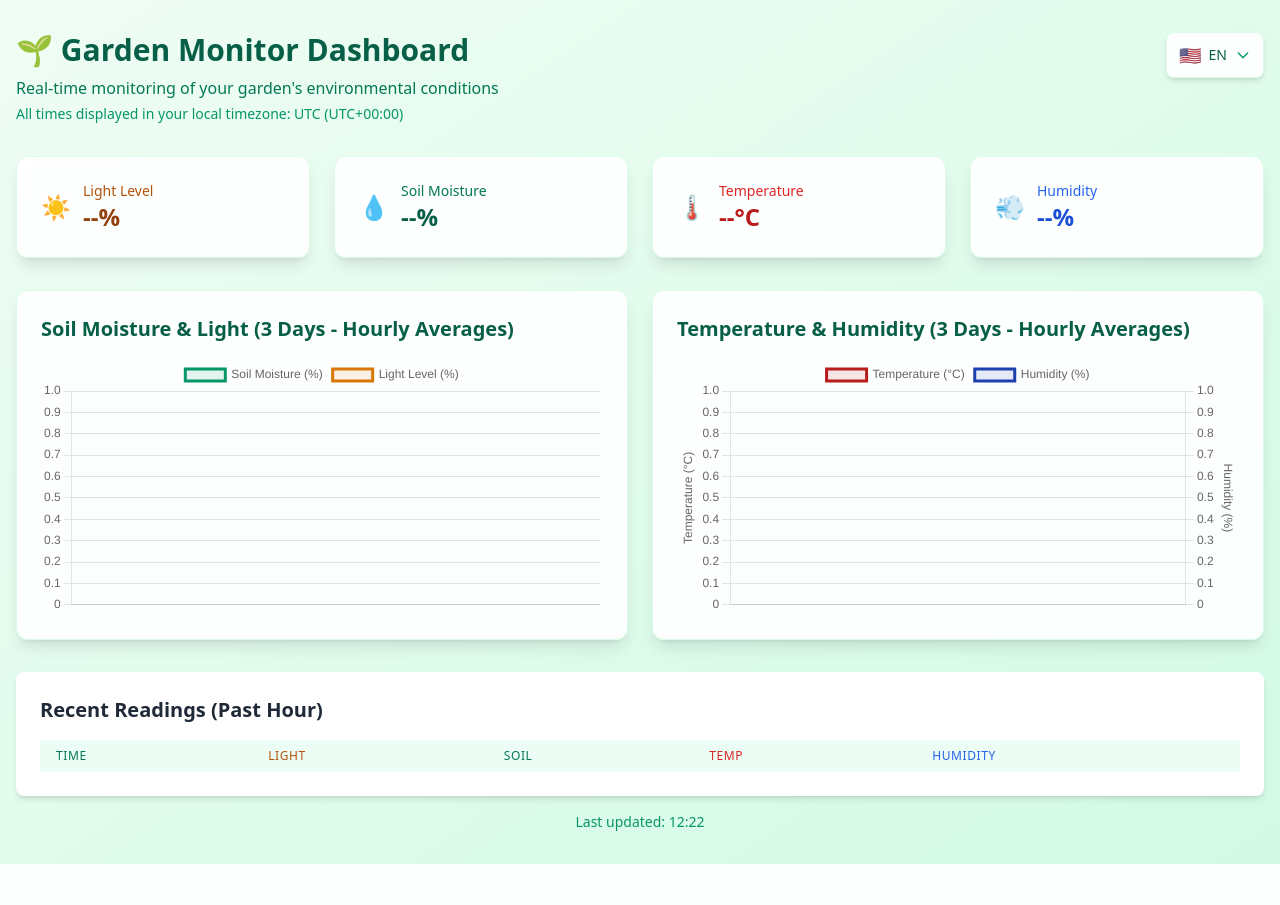
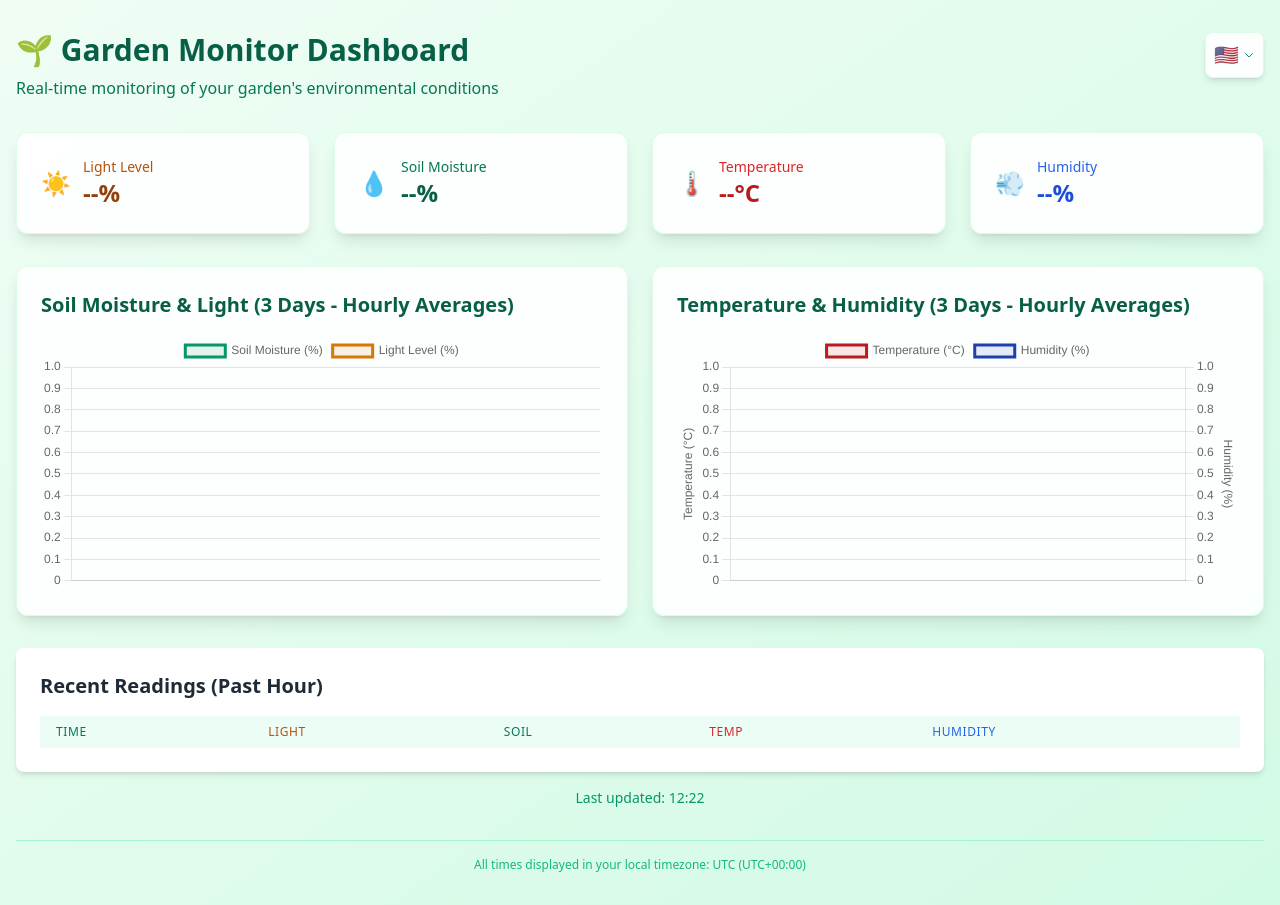
Before and after one commit to willfong/pico-garden-monitor, a Flask app: page / in a window 1280 px wide. Before the commit the page ends 864 px from the top, so only its background shows below. Run offline with Flask 3, Linux system fonts and the light colour scheme; data that the repository does not hold is empty; some libraries are stand-ins or nearby versions.

Commit message:
Improve dashboard UI: move timezone info to footer and simplify language toggle
- Move timezone display from header to footer for cleaner layout
- Simplify language dropdown to show only flag when closed
- Remove language code text from button, keeping it in dropdown menu
- Update styling for better visual hierarchy

🤖 Generated with [Claude Code](https://claude.ai/code)

Co-Authored-By: Claude <noreply@anthropic.com>

```diff
--- a/server/templates/dashboard.html
+++ b/server/templates/dashboard.html
@@ -16,16 +16,12 @@
                 <div>
                     <h1 class="text-3xl font-bold text-emerald-800 mb-2" data-i18n="title">🌱 Garden Monitor Dashboard</h1>
                     <p class="text-emerald-700" data-i18n="subtitle">Real-time monitoring of your garden's environmental conditions</p>
-                    <p class="text-sm text-emerald-600 mt-1">
-                        <span data-i18n="timezone-info">All times displayed in your local timezone:</span> <span id="user-timezone">Loading...</span>
-                    </p>
                 </div>
                 <!-- Language Toggle -->
                 <div class="relative">
-                    <button id="language-toggle" class="flex items-center space-x-2 bg-white/90 backdrop-blur-sm rounded-lg shadow-md border border-green-100 px-3 py-2 hover:bg-white transition-colors">
-                        <span id="current-flag" class="text-lg">🇺🇸</span>
-                        <span id="current-lang" class="text-sm font-medium text-emerald-800">EN</span>
-                        <svg class="w-4 h-4 text-emerald-600" fill="none" stroke="currentColor" viewBox="0 0 24 24">
+                    <button id="language-toggle" class="flex items-center bg-white/90 backdrop-blur-sm rounded-lg shadow-md border border-green-100 p-2 hover:bg-white transition-colors">
+                        <span id="current-flag" class="text-xl">🇺🇸</span>
+                        <svg class="w-3 h-3 text-emerald-600 ml-1" fill="none" stroke="currentColor" viewBox="0 0 24 24">
                             <path stroke-linecap="round" stroke-linejoin="round" stroke-width="2" d="M19 9l-7 7-7-7"></path>
                         </svg>
                     </button>
@@ -150,6 +146,13 @@
         <div class="mt-4 text-center text-sm text-emerald-600">
 <span data-i18n="last-updated">Last updated:</span> <span id="last-updated">--</span>
         </div>
+
+        <!-- Footer -->
+        <footer class="mt-8 pt-4 border-t border-emerald-200">
+            <div class="text-center text-xs text-emerald-500">
+                <span data-i18n="timezone-info">All times displayed in your local timezone:</span> <span id="user-timezone">Loading...</span>
+            </div>
+        </footer>
     </div>
 
     <script>
@@ -749,7 +752,6 @@
         function updateLanguageToggle() {
             const config = languageConfig[currentLanguage];
             document.getElementById('current-flag').textContent = config.flag;
-            document.getElementById('current-lang').textContent = config.code;
         }
 
         function initializeLanguageToggle() {
```
